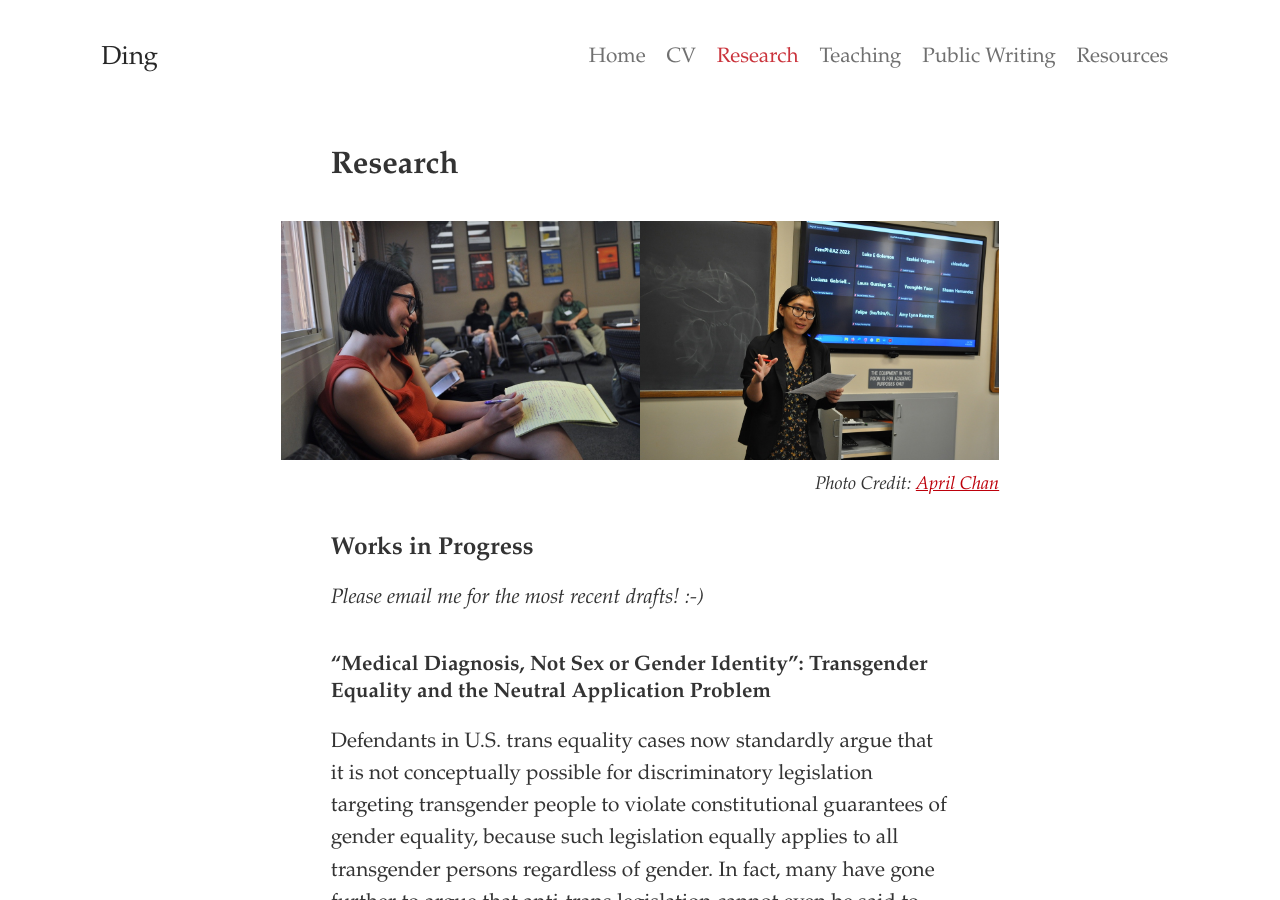
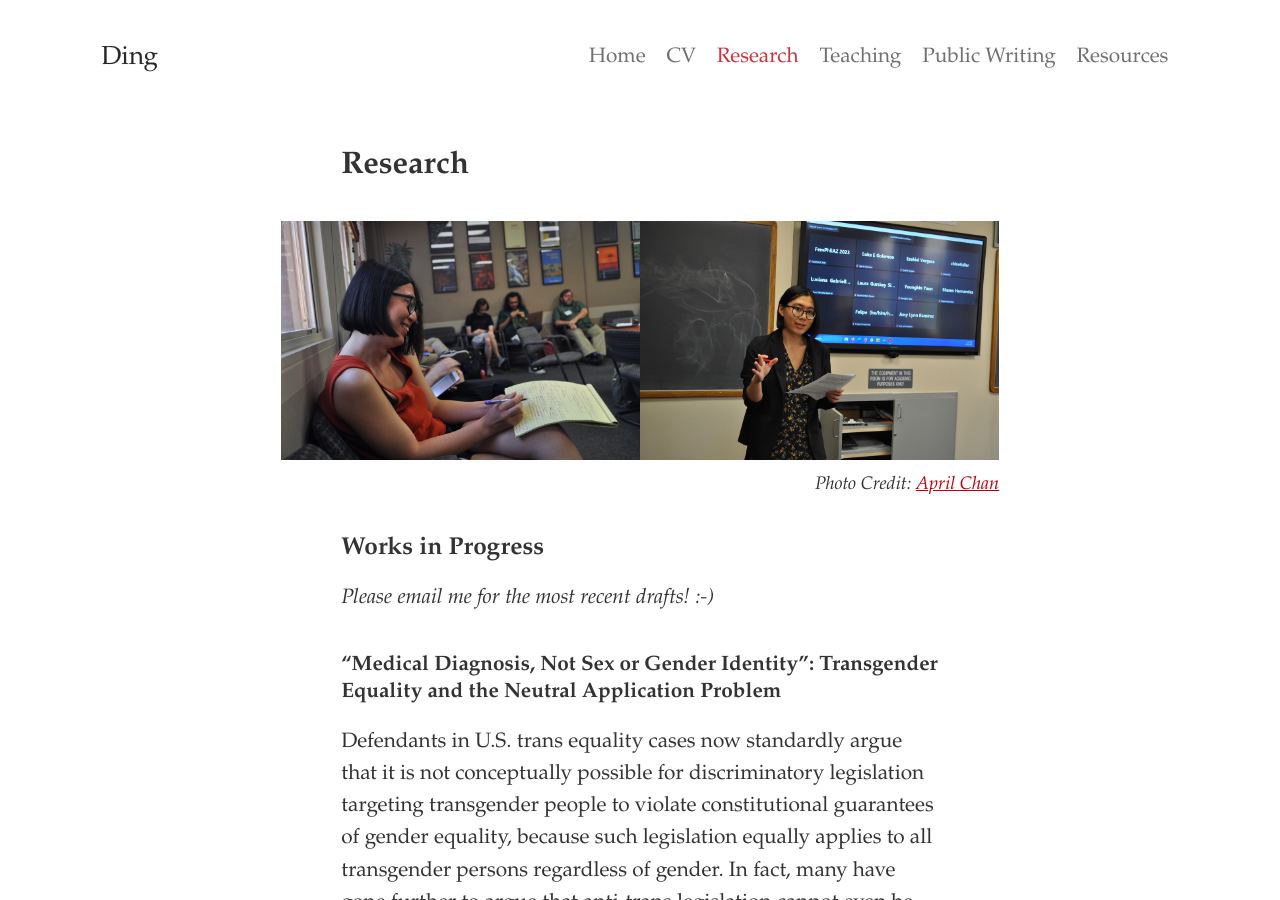
Before and after one commit to dingherself/dingherself.github.io, a Jekyll site: the page built from research.html, in a window 1280 px wide and 900 px high. Built offline with Jekyll 4.4.1, drawn with Linux system fonts in a browser that asks for light colours; some web fonts are replaced.

Commit message:
update col width throughout

```diff
--- a/_layouts/home.html
+++ b/_layouts/home.html
@@ -32,7 +32,7 @@
 
   <main id="content" role="main" class="container">
     <div class="container">
-      <div class="row justify-content-center align-items-start gx-5 gx-lg-6 gx-xl-7 gx-xxl-3">
+      <div class="row justify-content-center align-items-start gx-5 gx-lg-6 gx-xl-10 gx-xxl-0">
         <div class="col-11 col-md-6 col-lg-5 mt-2 mt-md-5">
           <p style="text-align:center;">
             <a href="{{ page.headerpicurljpeg | prepend: site.baseurl }}">
@@ -47,8 +47,8 @@
             <p style="text-align:center; color: #777; margin-top: -0.5rem;"><small>{{ page.headerpictext }}</small></p>
           {%- endif -%}
         </div>
-        <div class="col-12 col-md-6 col-lg-7 maincontent px-3">
-        {{ content }}
+        <div class="col-12 col-md-6 col-lg-6 maincontent px-4 px-xxl-0">
+          {{ content }}
         </div>
       </div>
     </div>
--- a/_layouts/moved.html
+++ b/_layouts/moved.html
@@ -38,8 +38,8 @@
 
     <main id="content" role="main" class="container">
       <div class="container">
-        <div class="row justify-content-center align-items-start gx-5 gx-xxl-2">
-          <div class="col-12 col-lg-8 col-xxl-12 maincontent px-3">
+        <div class="row justify-content-center align-items-start gx-5 gx-lg-6 gx-xl-10 gx-xxl-0">
+          <div class="col-12 col-md-6 col-lg-6 maincontent px-4 px-xxl-0">
             <h1>This page has moved...</h1>
               <p><a href="{{ page.redirect_to }}">Please click here in case you are not automatically redirected.</a></p>
               <script>
--- a/_layouts/safe-mode.html
+++ b/_layouts/safe-mode.html
@@ -9,8 +9,8 @@
 
     <main id="content" role="main" class="container">
       <div class="container">
-        <div class="row justify-content-center align-items-start gx-5 gx-lg-6 gx-xl-7 gx-xxl-3">
-          <div class="col-12 col-lg-8 col-xxl-12 maincontent px-3">
+        <div class="row justify-content-center align-items-start gx-5 gx-lg-6 gx-xl-10 gx-xxl-0">
+          <div class="col-12 col-md-10 col-lg-8 col-xxl-10 maincontent px-4 px-xxl-0">
             <p style="padding-top: 2pt;">I’m currently dealing with targeted harassment and intimidation by a <a href="https://www.erininthemorning.com/p/tpusas-charlie-kirk-trans-people">far-right campus organization</a> on the basis of my gender and race, and I have decided to take my website temporarily offline as a precaution.</p>
             <p>If you are in my class, you can find my office and email in the course syllabus.</p>
             <p>I’m really sorry about all this.</p>
--- a/research.html
+++ b/research.html
@@ -8,8 +8,8 @@
 
 <div class="container">
 
-  <div class="row justify-content-center align-items-start gx-5 gx-lg-6 gx-xl-7 gx-xxl-3">
-    <div class="col-12 col-md-10 col-lg-8 col-xxl-10 maincontent px-3">
+  <div class="row justify-content-center align-items-start gx-5 gx-lg-6 gx-xl-10 gx-xxl-0">
+    <div class="col-12 col-md-10 col-lg-8 col-xxl-10 maincontent px-4 px-xxl-0">
       <h1 id="research" style="margin-bottom: 1em;">Research</h1>
     </div>
   </div>
@@ -28,9 +28,9 @@
     </div>
   </div>
 
-  <div class="row justify-content-center align-items-start gx-5 gx-lg-6 gx-xl-7 gx-xxl-3">
+  <div class="row justify-content-center align-items-start gx-5 gx-lg-6 gx-xl-10 gx-xxl-0">
 
-    <div class="col-12 col-md-10 col-lg-8 col-xxl-10 maincontent px-3">
+    <div class="col-12 col-md-10 col-lg-8 col-xxl-10 maincontent px-4 px-xxl-0">
 
       <h2 id="works-in-progress">Works in Progress</h2>
 
```
Also changed, not shown: _layouts/default.html (+4 -20 lines).
